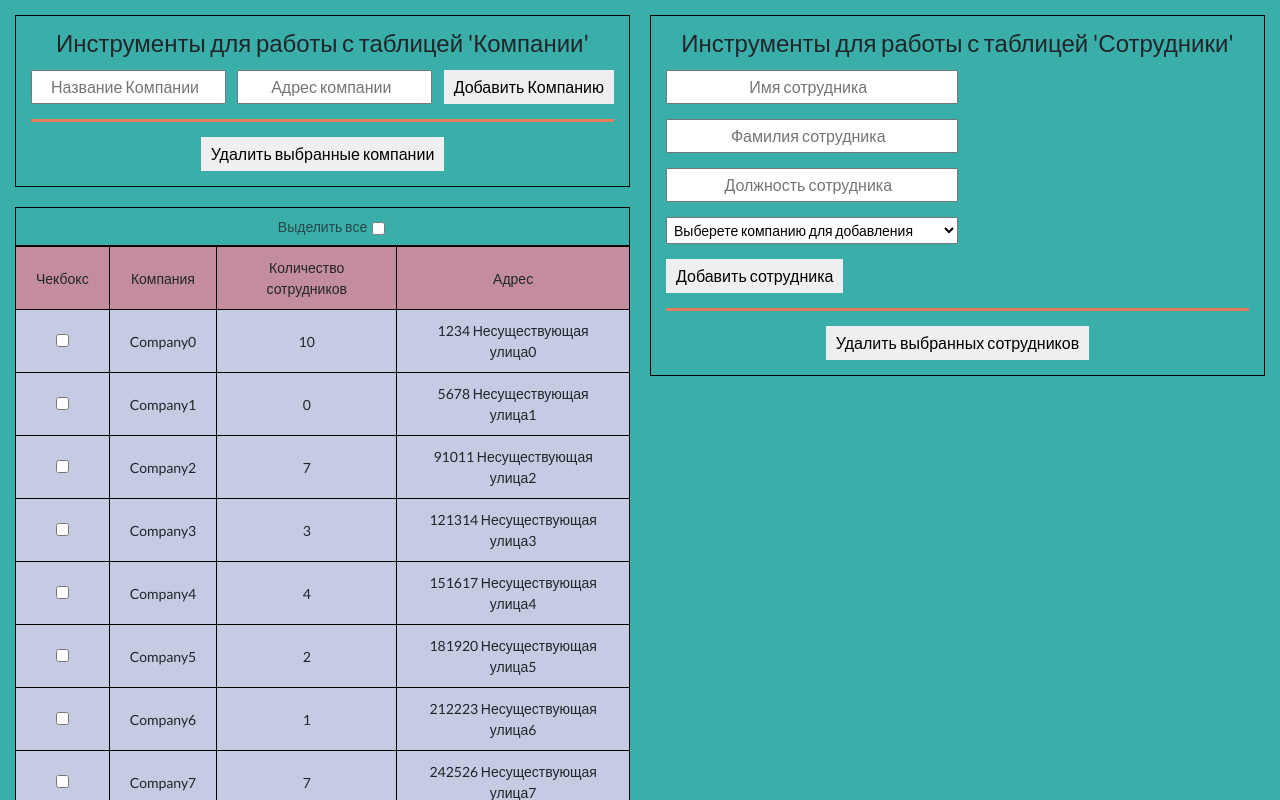
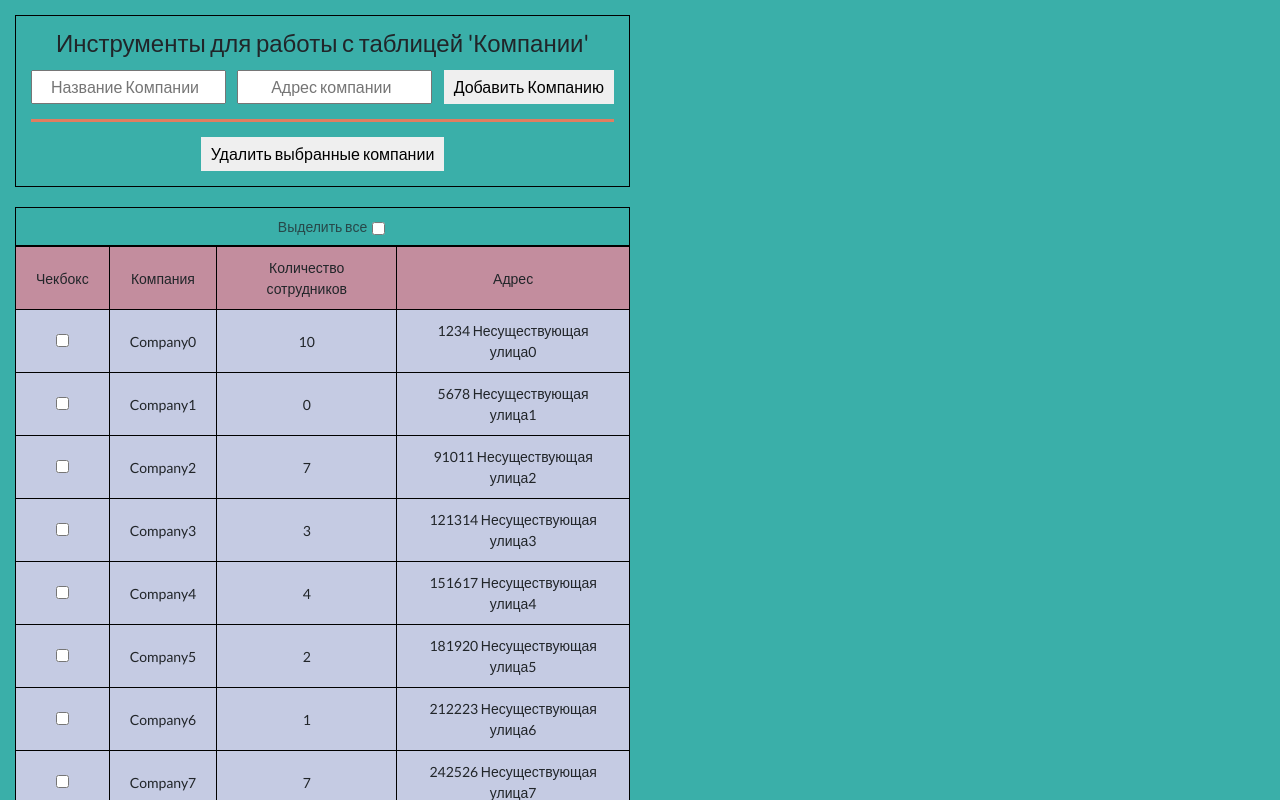
Before and after one commit to Zakharov1984/testing_project_adept, a React (Create React App) app: page / in a window 1280 px wide. Shown: the top 800 px of the page. Built offline with nearby package versions, Linux system fonts and the light colour scheme; data requests are answered from the project's data file.

Commit message:
added_tool_hiding

```diff
--- a/src/components/CompaniesTableItem/CompaniesTableItem.tsx
+++ b/src/components/CompaniesTableItem/CompaniesTableItem.tsx
@@ -32,7 +32,7 @@ export const CompaniesTableItem: React.FC<ICompaniesTableItem> = ({
   })
 
   const handleChangeInput = (e: React.ChangeEvent<HTMLInputElement>) => {
-    setInputsValue(state => ({...state, [e.target.name]: e.target.value}))
+    setInputsValue(state => ({...state, [e.target.name]: e.target.value}));
   }
 
   const handleBlur = (e: React.FocusEvent<HTMLInputElement>) => {
--- a/src/components/Employees/Employees.tsx
+++ b/src/components/Employees/Employees.tsx
@@ -31,7 +31,9 @@ export const Employees = () => {
 
   return (
     <section className="employees">
-      <EmployeesToolsWork/>
+      {
+        activeCompanies.length ? <EmployeesToolsWork/> : ''
+      }
       {activeCompanies.map(
         activeCompany => <EmployeesList
           key={activeCompany}
```
